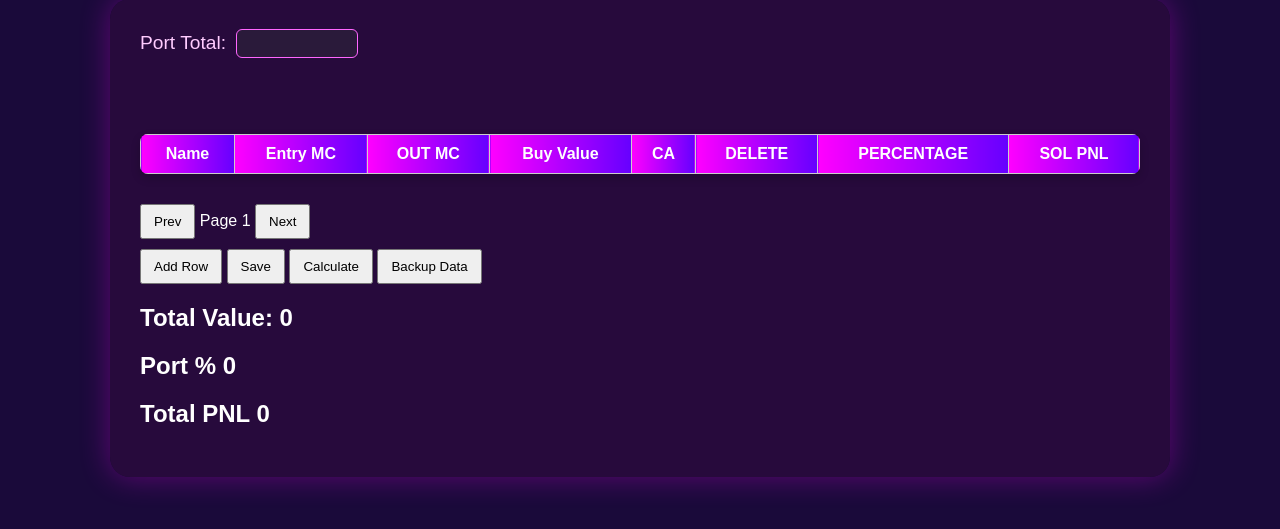
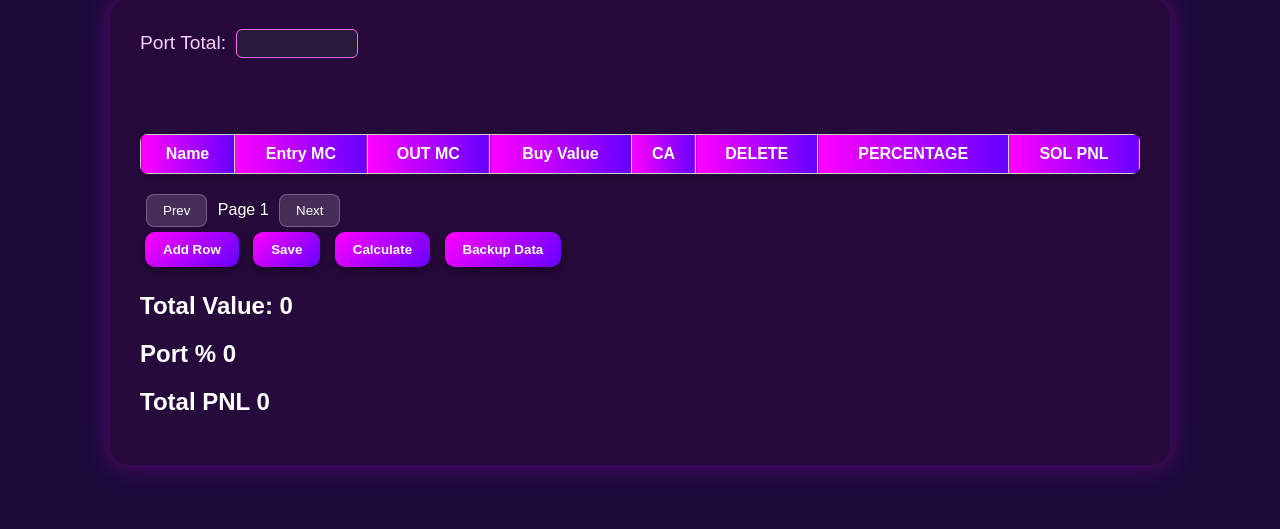
Before and after one commit to Raj-dev-Kumar/PNL-CALCULATOR, a website: page index.html in a window 1280 px wide. Shown: the part 121-650 px from the top of the page. Drawn offline with Linux system fonts and the light colour scheme; no server answers.

Commit message:
button design

```diff
--- a/index.html
+++ b/index.html
@@ -32,15 +32,15 @@
     <tbody></tbody>
   </table>
   <div id="pagination" style="margin-top:10px;">
-  <button onclick="prevPage()">Prev</button>
+  <button onclick="prevPage()" class="page-btn">Prev</button>
   <span id="pageInfo">Page 1</span>
-  <button onclick="nextPage()">Next</button>
+  <button onclick="nextPage()" class="page-btn">Next</button>
 </div>
 
-  <button onclick="addRow()">Add Row</button>
-  <button onclick="saveData()">Save</button>
-  <button onclick="calculate()">Calculate</button>
-  <button onclick="backupData()">Backup Data</button>
+  <button onclick="addRow()" class="action-btn">Add Row</button>
+  <button onclick="saveData()" class="action-btn">Save</button>
+  <button onclick="calculate()" class="action-btn">Calculate</button>
+  <button onclick="backupData()" class="action-btn">Backup Data</button>
 
   <h2>Total Value: <span id="totalValue">0</span></h2>
   <h2>Port % <span id="portdf">0</span></h2>
--- a/style.css
+++ b/style.css
@@ -90,3 +90,40 @@ input[type="number"], input[type="text"] { width: 100%; }
   box-shadow: 0 0 10px #ff00ff80;
   outline: none;
 }
+
+
+/* General action buttons */
+.action-btn {
+    background: linear-gradient(135deg, #ff00ff, #6600ff);
+    border: none;
+    color: white;
+    padding: 10px 18px;
+    border-radius: 10px;
+    cursor: pointer;
+    font-weight: 600;
+    margin: 5px;
+    transition: 0.2s ease;
+    box-shadow: 0 4px 12px rgba(0,0,0,0.4);
+}
+
+.action-btn:hover {
+    background: linear-gradient(135deg, #ff55ff, #884dff);
+    transform: translateY(-2px);
+}
+
+/* Pagination buttons */
+.page-btn {
+    background: rgba(255,255,255,0.15);
+    border: 1px solid rgba(255,255,255,0.25);
+    color: white;
+    padding: 8px 16px;
+    border-radius: 8px;
+    cursor: pointer;
+    margin: 0 6px;
+    backdrop-filter: blur(5px);
+    transition: 0.2s ease;
+}
+
+.page-btn:hover {
+    background: rgba(255,255,255,0.3);
+}
```
